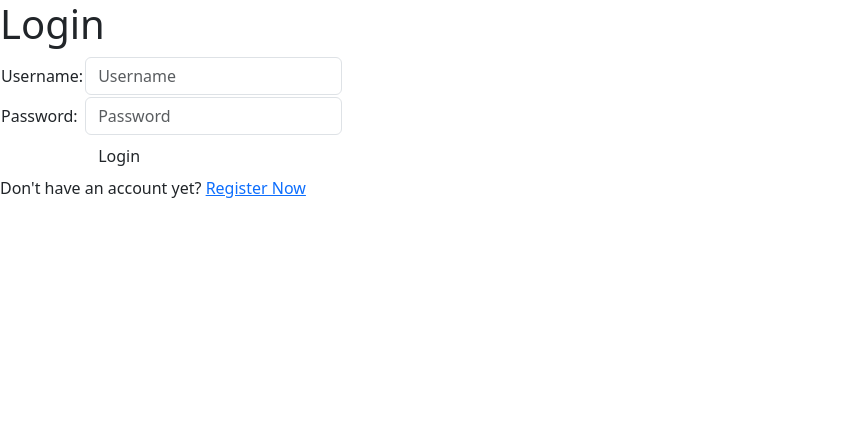
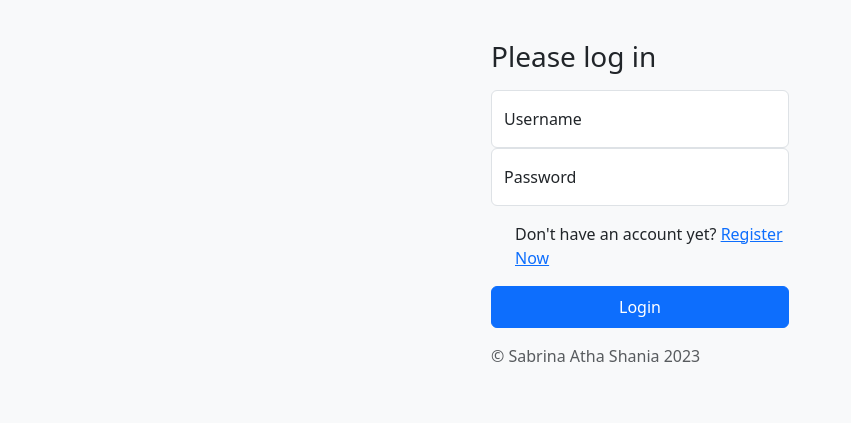
Before and after one commit to sabrinaatha/shopping_list, a Django app: template main/templates/login.html in a window 1280 px wide. Shown: the top 423 px of the page, without its empty margins (0-851 px from the left). Run offline with Django 4.2, Linux system fonts and the light colour scheme; the template is opened without the code that fills it, so the values that code supplies are empty; some libraries are stand-ins or nearby versions.

Commit message:
finished tutorial 4 #2

```diff
--- a/main/templates/login.html
+++ b/main/templates/login.html
@@ -2,35 +2,41 @@
 
 {% block meta %}
     <title>Login</title>
+    <style>
+        .form-signin {
+            max-width: 330px;
+            padding: 1rem;
+        }
+    </style>
 {% endblock meta %}
 
 {% block content %}
+<body class="d-flex align-items-center py-4 bg-body-tertiary">
 
+<main class="form-signin w-100 m-auto">
+  <form method="POST" action="">
+    <h1 class="h3 mb-3 fw-normal">Please log in</h1>
 
-<div class = "login">
+    {% csrf_token %}
+    <div class="form-floating">
+        <input type="text" name="username" placeholder="Username" class="form-control">
+        <label for="floatingInput">Username</label>
+    </div>
+    <div class="form-floating">
+        <input type="password" name="password" placeholder="Password" class="form-control">
+        <label for="floatingPassword">Password</label>
+    </div>
 
-    <h1>Login</h1>
+    <div class="form-check text-start my-3">
+        <label class="form-check-label" for="flexCheckDefault">
+            Don't have an account yet? <a href="{% url 'main:register' %}">Register Now</a>
+        </label>
+    </div>
 
-    <form method="POST" action="">
-        {% csrf_token %}
-        <table>
-            <tr>
-                <td>Username: </td>
-                <td><input type="text" name="username" placeholder="Username" class="form-control"></td>
-            </tr>
+    <input class="btn btn-primary w-100 py-2" type="submit" value="Login">
 
-            <tr>
-                <td>Password: </td>
-                <td><input type="password" name="password" placeholder="Password" class="form-control"></td>
-            </tr>
-
-            <tr>
-                <td></td>
-                <td><input class="btn login_btn" type="submit" value="Login"></td>
-            </tr>
-        </table>
-    </form>
-
+    <p class="mt-3 mb-3 text-body-secondary">© Sabrina Atha Shania 2023</p>
+  </form>
     {% if messages %}
         <ul>
             {% for message in messages %}
@@ -38,9 +44,8 @@
             {% endfor %}
         </ul>
     {% endif %}
-
-    Don't have an account yet? <a href="{% url 'main:register' %}">Register Now</a>
-
-</div>
+</main>
+<script src="/docs/5.3/dist/js/bootstrap.bundle.min.js" integrity="sha384-C6RzsynM9kWDrMNeT87bh95OGNyZPhcTNXj1NW7RuBCsyN/o0jlpcV8Qyq46cDfL" crossorigin="anonymous"></script>
+</body>
 
 {% endblock content %}
```
Also changed, not shown: main/templates/register.html (+17 -8 lines).
